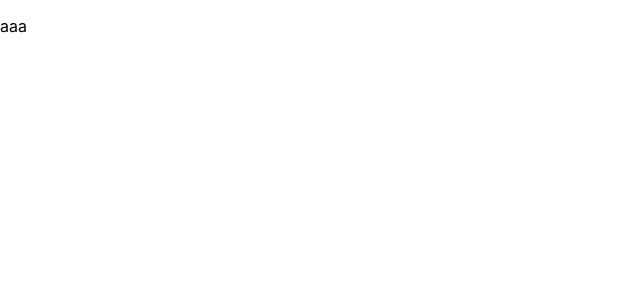
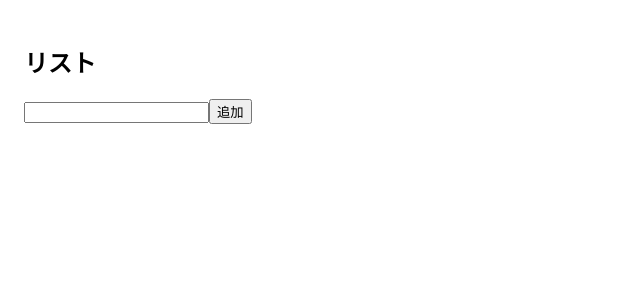
Before and after one commit to koudaihirata/development, a React (Create React App) app: page / in a window 1280 px wide. Shown: the top 300 px of the page, without its empty margins (0-640 px from the left). Built offline with nearby package versions, Linux system fonts and the light colour scheme.

Commit message:
タスクのコンポーネント作成とリストに追加するinputを追加

```diff
--- a/src/components/Task.tsx
+++ b/src/components/Task.tsx
@@ -3,7 +3,17 @@
 export default function Task() {
     return(
         <>
-            <p>aaa</p>
+            <section style={{width:'300px',height:'150px',border:'1px solid #000'}}>
+                <h3>タスク名</h3>
+                <div>
+                    <button>
+                        カバンに入れた
+                    </button>
+                    <button>
+                        持っていかない
+                    </button>
+                </div>
+            </section>
         </>
     )
 }
--- a/src/index.tsx
+++ b/src/index.tsx
@@ -9,7 +9,11 @@ const root = ReactDOM.createRoot(
 );
 root.render(
   <React.StrictMode>
-    <Task/>
+    <section style={{padding:'24px'}}>
+      <h2>リスト</h2>
+      <input type="text" />
+      <button>追加</button>
+    </section>
   </React.StrictMode>
 );
 
```
